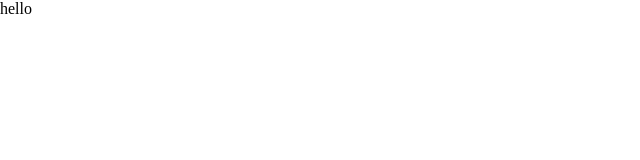
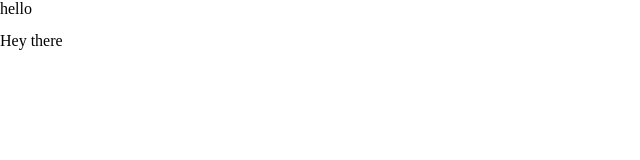
Before and after one commit to Ajeevin/hello, a plain HTML site: page index.html in a window 1280 px wide. Shown: the full height of the page, 0-640 px from the left. Drawn offline with Linux system fonts and the light colour scheme.

Commit message:
added hey

```diff
--- a/index.html
+++ b/index.html
@@ -10,5 +10,8 @@
     <div class="one">
         hello
     </div>
+    <div class="hello">
+        Hey there
+    </div>
 </body>
 </html>
--- a/style.css
+++ b/style.css
@@ -6,3 +6,7 @@
 {
 height: 2rem;
 }
+.hello
+{
+    color: black;
+}
```
